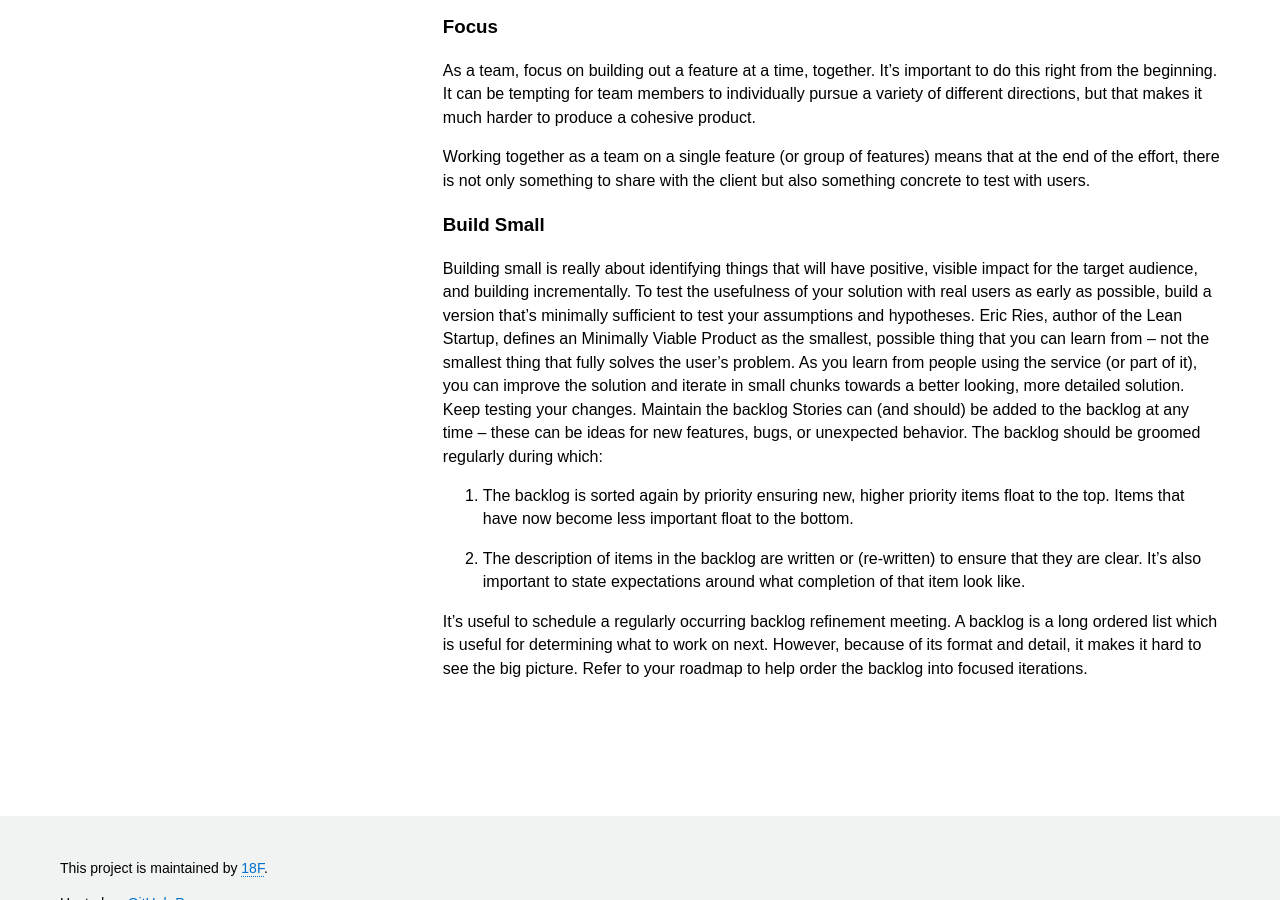
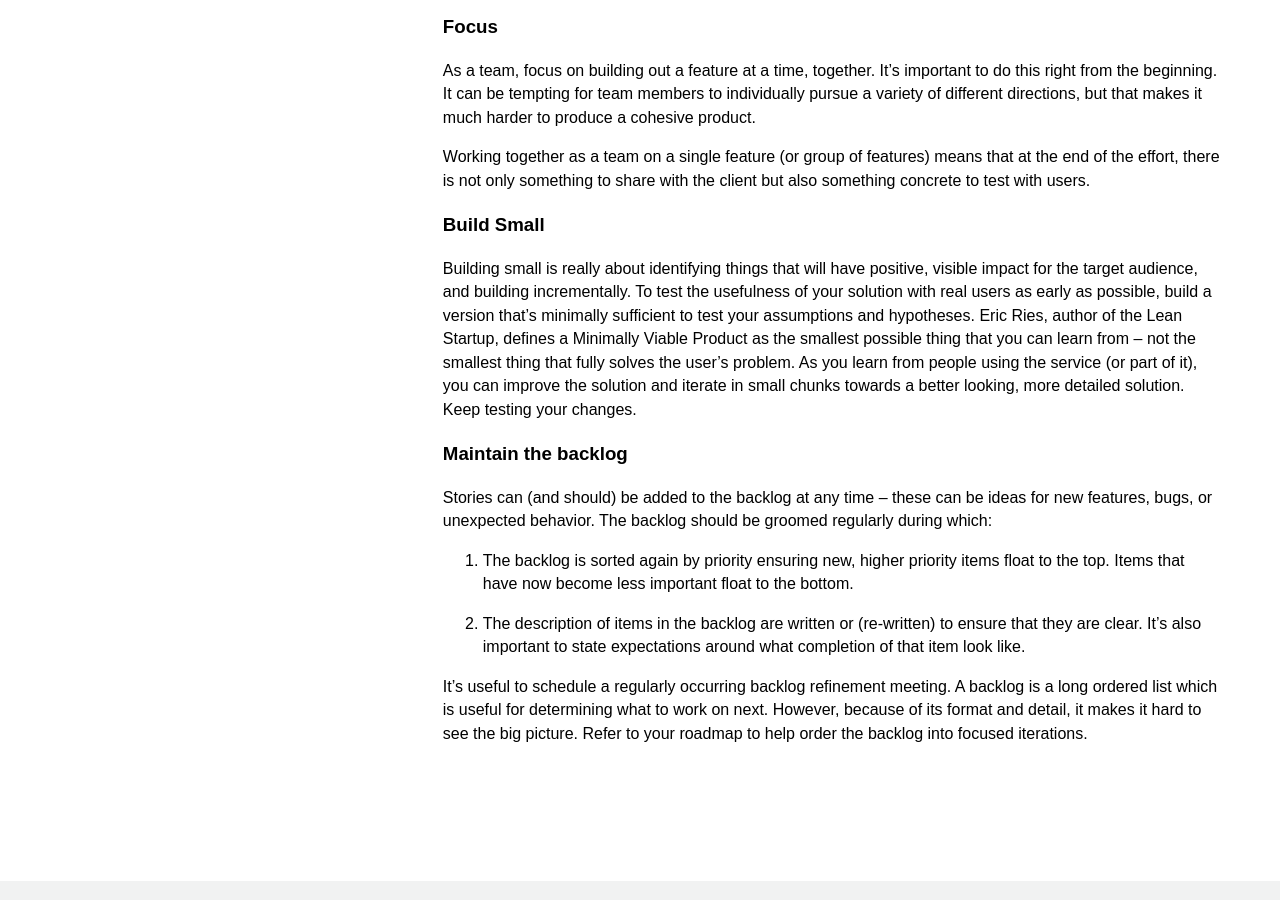
Before and after one commit to 18F/agile, a Jekyll site: the page built from 3-steps.md, in a window 1280 px wide and 900 px high, scrolled down 802 px. Built offline with Jekyll 4.4.1, drawn with Linux system fonts in a browser that asks for light colours.

```diff
--- a/3-steps.md
+++ b/3-steps.md
@@ -23,8 +23,9 @@ As a team, focus on building out a feature at a time, together. It’s important
 Working together as a team on a single feature (or group of features) means that at the end of the effort, there is not only something to share with the client but also something concrete to test with users.
 
 ### Build Small
-Building small is really about identifying things that will have positive, visible impact for the target audience, and building incrementally. To test the usefulness of your solution with real users as early as possible, build a version that’s minimally sufficient to test your assumptions and hypotheses. Eric Ries, author of the Lean Startup, defines an Minimally Viable Product as the smallest, possible thing that you can learn from -- not the smallest thing that fully solves the user’s problem.  As you learn from people using the service (or part of it), you can improve the solution and iterate in small chunks towards a better looking, more detailed solution. Keep testing your changes.
-Maintain the backlog
+Building small is really about identifying things that will have positive, visible impact for the target audience, and building incrementally. To test the usefulness of your solution with real users as early as possible, build a version that’s minimally sufficient to test your assumptions and hypotheses. Eric Ries, author of the Lean Startup, defines a Minimally Viable Product as the smallest possible thing that you can learn from -- not the smallest thing that fully solves the user’s problem.  As you learn from people using the service (or part of it), you can improve the solution and iterate in small chunks towards a better looking, more detailed solution. Keep testing your changes.
+
+### Maintain the backlog
 Stories can (and should) be added to the backlog at any time -- these can be ideas for new features, bugs, or unexpected behavior. The backlog should be groomed regularly during which:
 
 1. The backlog is sorted again by priority ensuring new, higher priority items float to the top. Items that have now become less important float to the bottom.
```
